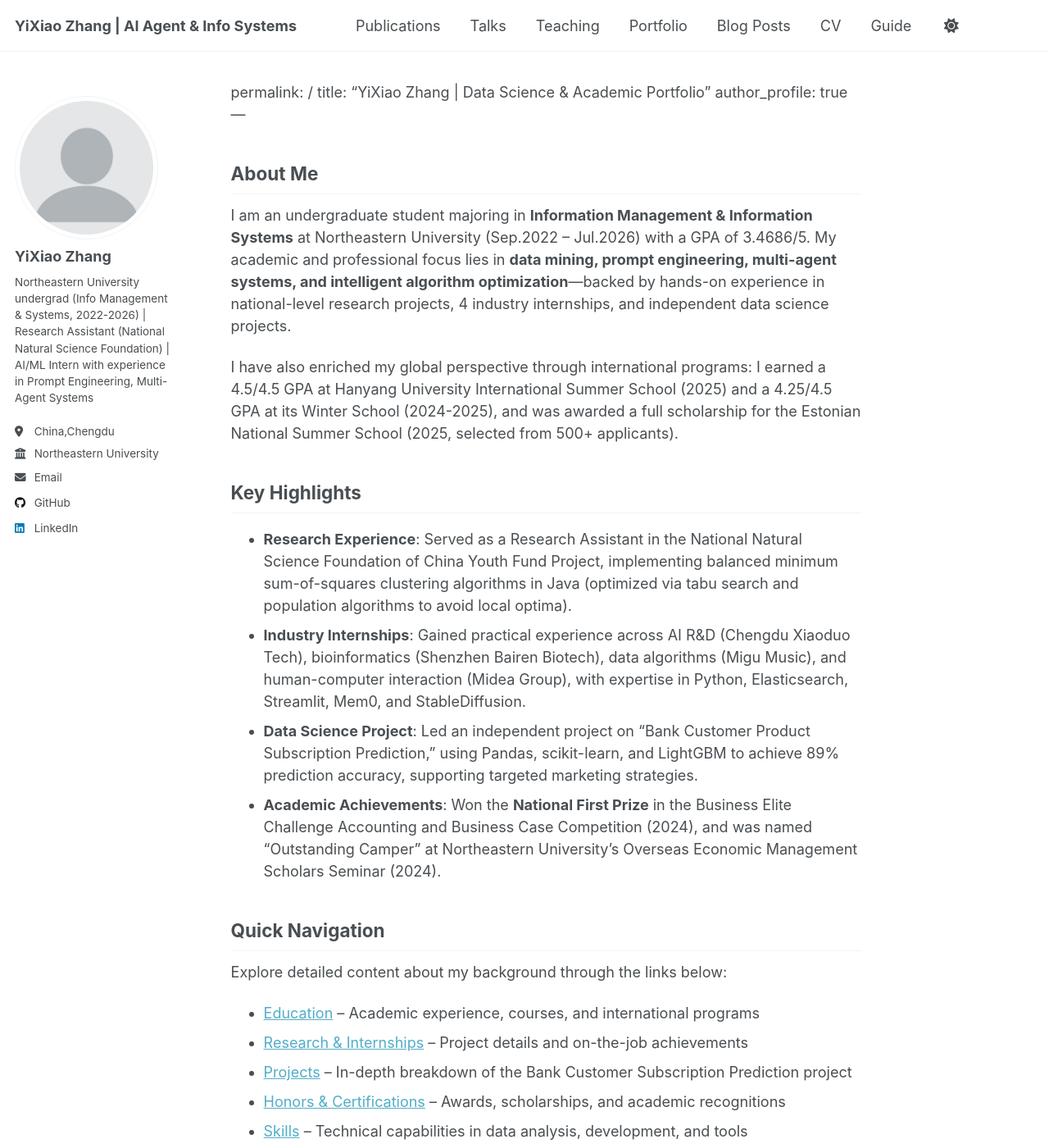
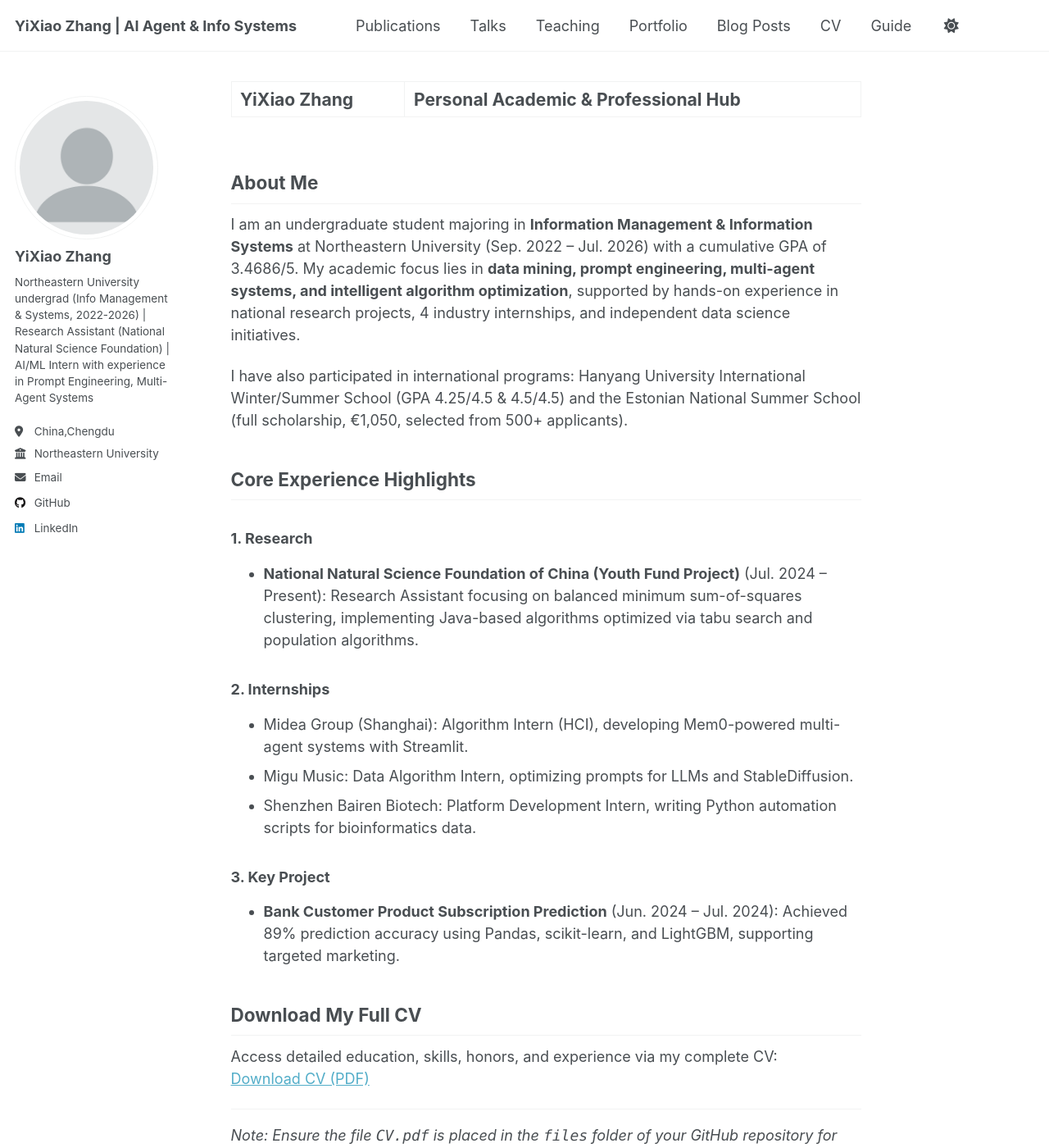
Before and after one commit to kiko022/kiko022.github.io, a Jekyll site: the page built from _pages/about.md, in a window 1280 px wide and 1400 px high. Shown: the whole window at 82% size. Built offline with Jekyll 4.4.1, drawn with Linux system fonts in a browser that asks for light colours; our own code applies the rules of GitHub Pages for plain Markdown files; a script that is not in the unit is left out; some of the changed text lies outside the part shown.

Commit message:
Update about.md

```diff
--- a/_pages/about.md
+++ b/_pages/about.md
@@ -1,28 +1,31 @@
+---
 permalink: /
-title: "YiXiao Zhang | Data Science & Academic Portfolio"
+title: "YiXiao Zhang | Personal Academic & Professional Hub"
 author_profile: true
 ---
 
 ## About Me
-I am an undergraduate student majoring in **Information Management & Information Systems** at Northeastern University (Sep.2022 – Jul.2026) with a GPA of 3.4686/5. My academic and professional focus lies in **data mining, prompt engineering, multi-agent systems, and intelligent algorithm optimization**—backed by hands-on experience in national-level research projects, 4 industry internships, and independent data science projects.
+I am an undergraduate student majoring in **Information Management & Information Systems** at Northeastern University (Sep. 2022 – Jul. 2026) with a cumulative GPA of 3.4686/5. My academic focus lies in **data mining, prompt engineering, multi-agent systems, and intelligent algorithm optimization**, supported by hands-on experience in national research projects, 4 industry internships, and independent data science initiatives.
 
-I have also enriched my global perspective through international programs: I earned a 4.5/4.5 GPA at Hanyang University International Summer School (2025) and a 4.25/4.5 GPA at its Winter School (2024-2025), and was awarded a full scholarship for the Estonian National Summer School (2025, selected from 500+ applicants).
+I have also participated in international programs: Hanyang University International Winter/Summer School (GPA 4.25/4.5 & 4.5/4.5) and the Estonian National Summer School (full scholarship, €1,050, selected from 500+ applicants).
 
 
-## Key Highlights
-- **Research Experience**: Served as a Research Assistant in the National Natural Science Foundation of China Youth Fund Project, implementing balanced minimum sum-of-squares clustering algorithms in Java (optimized via tabu search and population algorithms to avoid local optima).
-- **Industry Internships**: Gained practical experience across AI R&D (Chengdu Xiaoduo Tech), bioinformatics (Shenzhen Bairen Biotech), data algorithms (Migu Music), and human-computer interaction (Midea Group), with expertise in Python, Elasticsearch, Streamlit, Mem0, and StableDiffusion.
-- **Data Science Project**: Led an independent project on "Bank Customer Product Subscription Prediction," using Pandas, scikit-learn, and LightGBM to achieve 89% prediction accuracy, supporting targeted marketing strategies.
-- **Academic Achievements**: Won the **National First Prize** in the Business Elite Challenge Accounting and Business Case Competition (2024), and was named "Outstanding Camper" at Northeastern University’s Overseas Economic Management Scholars Seminar (2024).
+## Core Experience Highlights
+### 1. Research
+- **National Natural Science Foundation of China (Youth Fund Project)** (Jul. 2024 – Present): Research Assistant focusing on balanced minimum sum-of-squares clustering, implementing Java-based algorithms optimized via tabu search and population algorithms.
+
+### 2. Internships
+- Midea Group (Shanghai): Algorithm Intern (HCI), developing Mem0-powered multi-agent systems with Streamlit.
+- Migu Music: Data Algorithm Intern, optimizing prompts for LLMs and StableDiffusion.
+- Shenzhen Bairen Biotech: Platform Development Intern, writing Python automation scripts for bioinformatics data.
+
+### 3. Key Project
+- **Bank Customer Product Subscription Prediction** (Jun. 2024 – Jul. 2024): Achieved 89% prediction accuracy using Pandas, scikit-learn, and LightGBM, supporting targeted marketing.
 
 
-## Quick Navigation
-Explore detailed content about my background through the links below:
-- [Education](/education/) – Academic experience, courses, and international programs
-- [Research & Internships](/research-internships/) – Project details and on-the-job achievements
-- [Projects](/portfolio/) – In-depth breakdown of the Bank Customer Subscription Prediction project
-- [Honors & Certifications](/honors/) – Awards, scholarships, and academic recognitions
-- [Skills](/skills/) – Technical capabilities in data analysis, development, and tools
-- [Contact Me](/contact/) – Get in touch via email, LinkedIn, or GitHub
+## Download My Full CV
+Access detailed education, skills, honors, and experience via my complete CV:
+[Download CV (PDF)](/files/CV.pdf)
 
-*Download my full CV [here](/files/CV.pdf).*
+---
+*Note: Ensure the file `CV.pdf` is placed in the `files` folder of your GitHub repository for the download link to work.*
```
